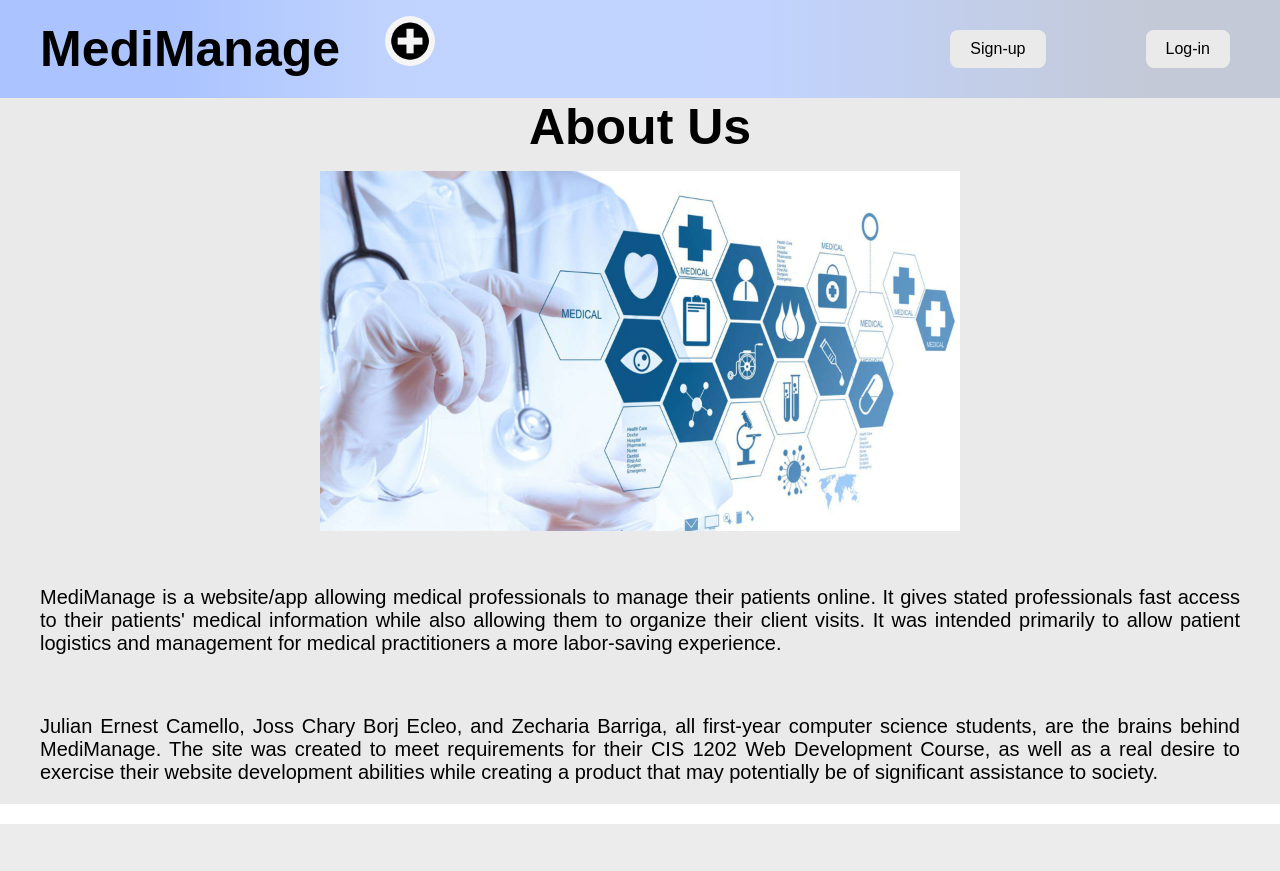
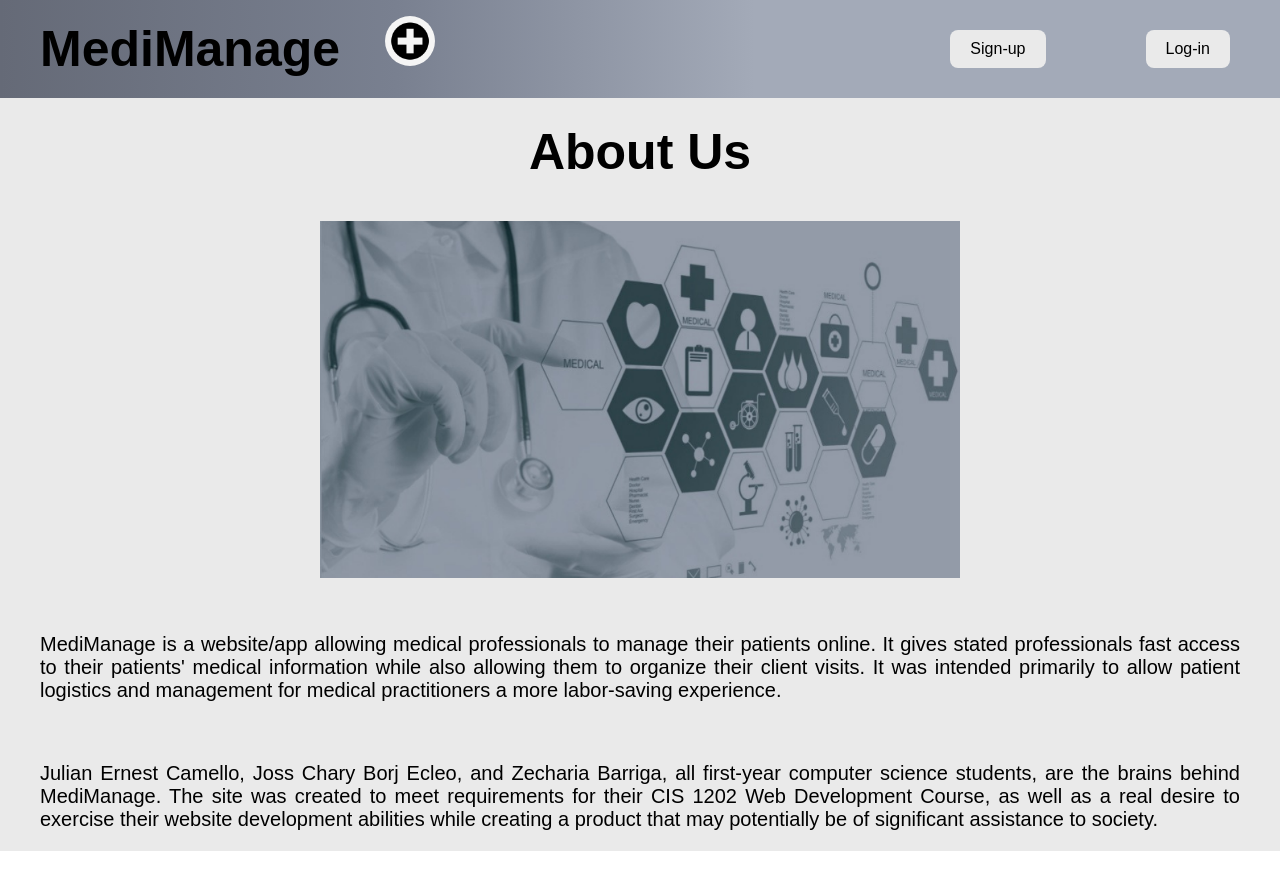
Before and after one commit to JulianErnest/MediManage, a PHP site: page /about_us.php in a window 1280 px wide. Before the commit the page ends 824 px from the top, so only its background shows below. Run offline with PHP 8.4, Linux system fonts and the light colour scheme.

Commit message:
about us page files uwu pt3

```diff
--- a/about_us.css
+++ b/about_us.css
@@ -11,6 +11,7 @@
 .bodymaintext{
     font-size: 50px;
     text-align: center;
+    padding: 25px;
 }
 
 .bodytext{
@@ -42,8 +43,8 @@ button{
   }
 
 .homebar{
-    background: rgb(171,196,255);
-    background: linear-gradient(90deg, rgba(171,196,255,1) 5%, rgba(171,196,255,1) 14%, rgba(192,211,254,1) 30%, rgba(193,211,254,1) 60%, rgba(195,201,214,1) 90%);
+    background: rgb(101,106,119);
+    background: linear-gradient(90deg, rgba(101,106,119,1) 0%, rgba(121,128,144,1) 31%, rgba(163,170,184,1) 59%);
     display: flex;
     margin:0;
     padding:0;
--- a/about_us.php
+++ b/about_us.php
@@ -21,7 +21,7 @@
 
     <div class="body">
         <h1 class="bodymaintext">About Us</h1>
-        <img src="pic1.jpg" alt="MediManage Pic" class="imgmid">
+        <img src="picmid.png" alt="MediManage Pic" class="imgmid">
         <p class="bodytext">MediManage is a website/app allowing medical professionals to manage their patients online. It gives stated professionals fast access to their patients' medical information while also allowing them to organize their client visits. It was intended primarily to allow patient logistics and management for medical practitioners a more labor-saving experience.</p>
         <p class="bodytext">Julian Ernest Camello, Joss Chary Borj Ecleo, and Zecharia Barriga, all first-year computer science students, are the brains behind MediManage. The site was created to meet requirements for their CIS 1202 Web Development Course, as well as a real desire to exercise their website development abilities while creating a product that may potentially be of significant assistance to society.</p>
     </div>
```
Also changed, not shown: picmid.png (added).
